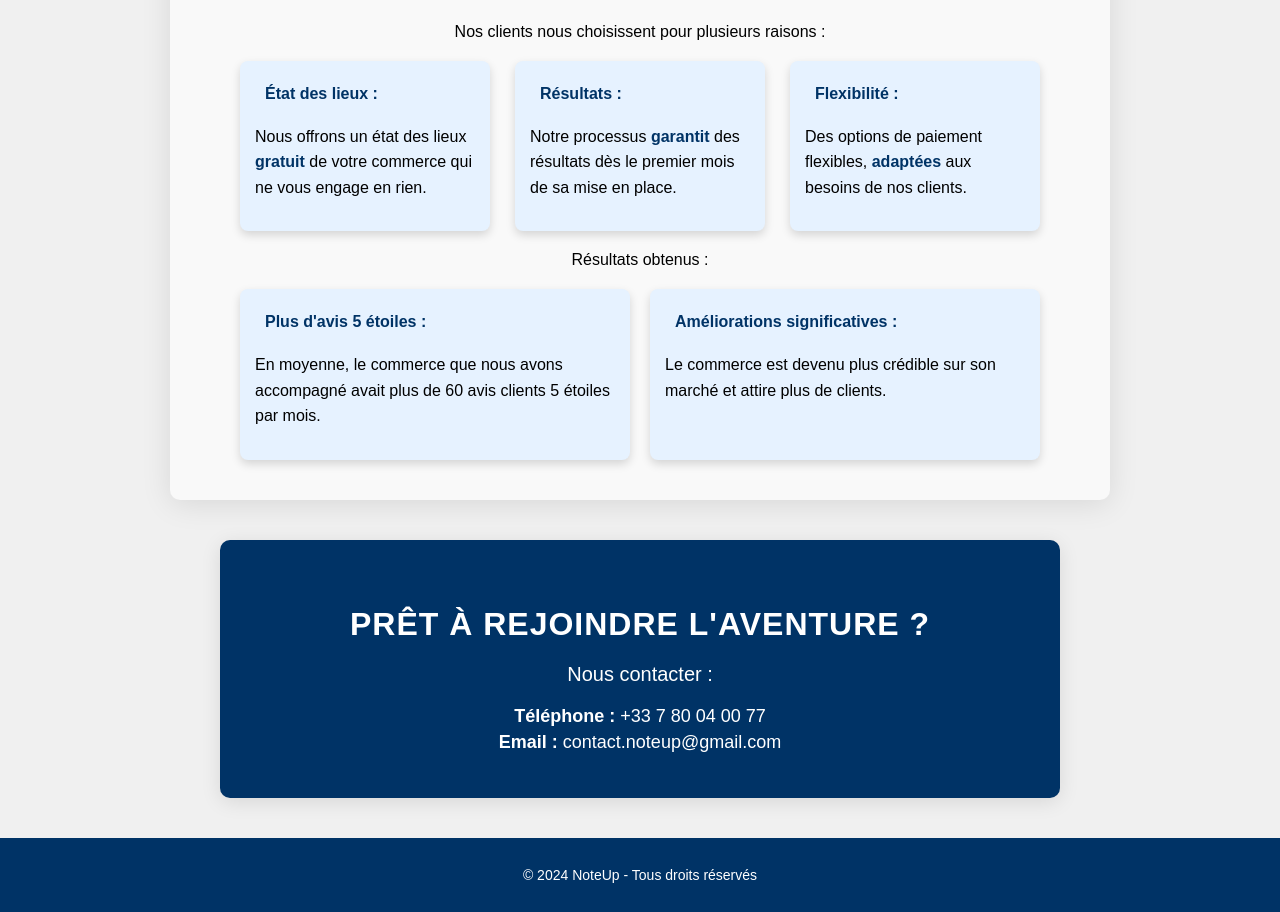
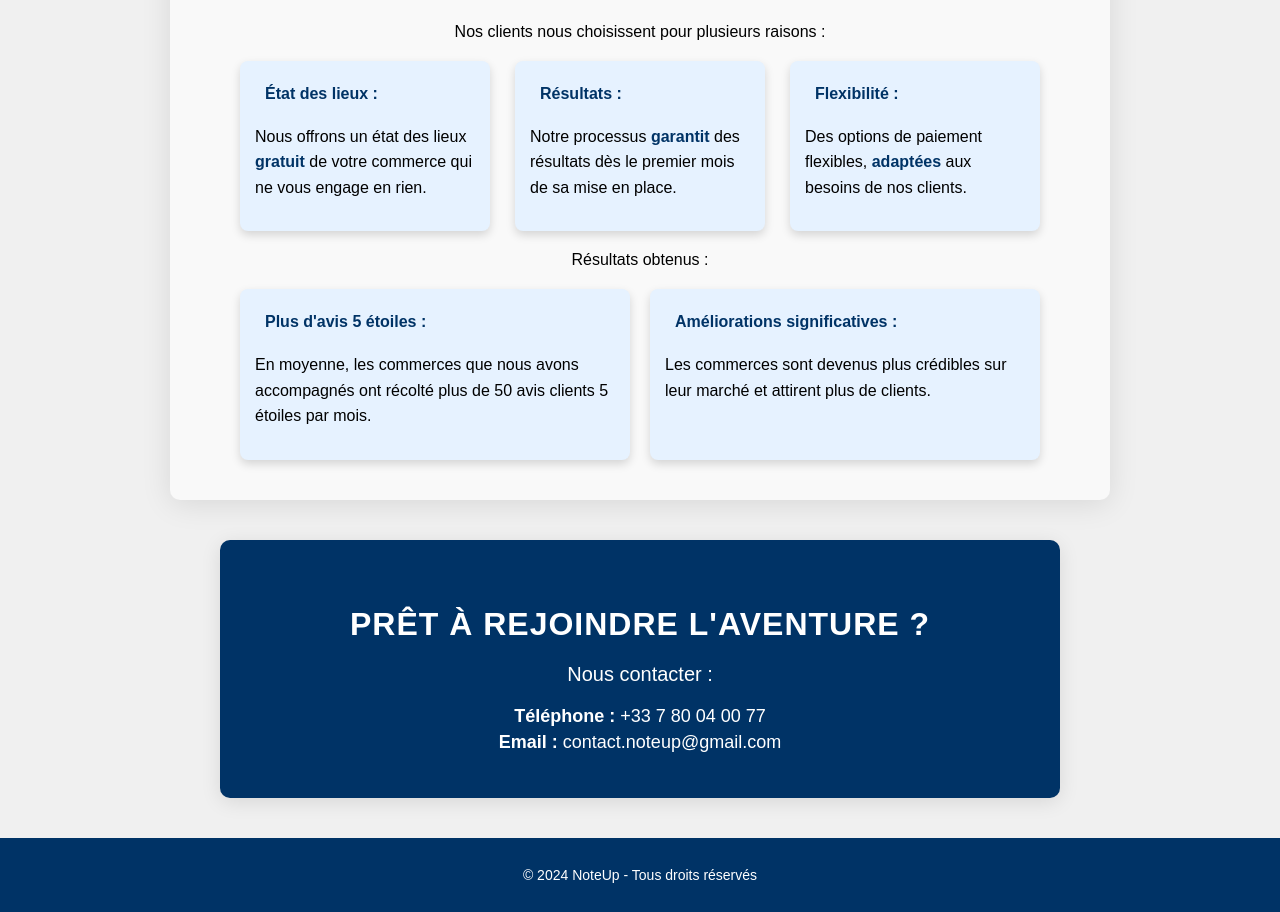
Before and after one commit to Note-Up/NoteUp, a plain HTML site: page index.html in a window 1280 px wide. Shown: the part 2170-3082 px from the top of the page. Drawn offline with Linux system fonts and the light colour scheme.

Commit message:
Update index.html
Petites corrections mineurs

```diff
--- a/index.html
+++ b/index.html
@@ -367,12 +367,12 @@
                 <div class="results-box">
                     <i class="fas fa-star"></i>
                     <strong>Plus d'avis 5 étoiles :</strong>
-                    <p>En moyenne, le commerce que nous avons accompagné avait plus de 60 avis clients 5 étoiles par mois.</p>
+                    <p>En moyenne, les commerces que nous avons accompagnés ont récolté plus de 50 avis clients 5 étoiles par mois.</p>
                 </div>
                 <div class="results-box">
                     <i class="fas fa-users"></i>
                     <strong>Améliorations significatives :</strong>
-                    <p>Le commerce est devenu plus crédible sur son marché et attire plus de clients.</p>
+                    <p>Les commerces sont devenus plus crédibles sur leur marché et attirent plus de clients.</p>
                 </div>
             </div>
         </div>
```
